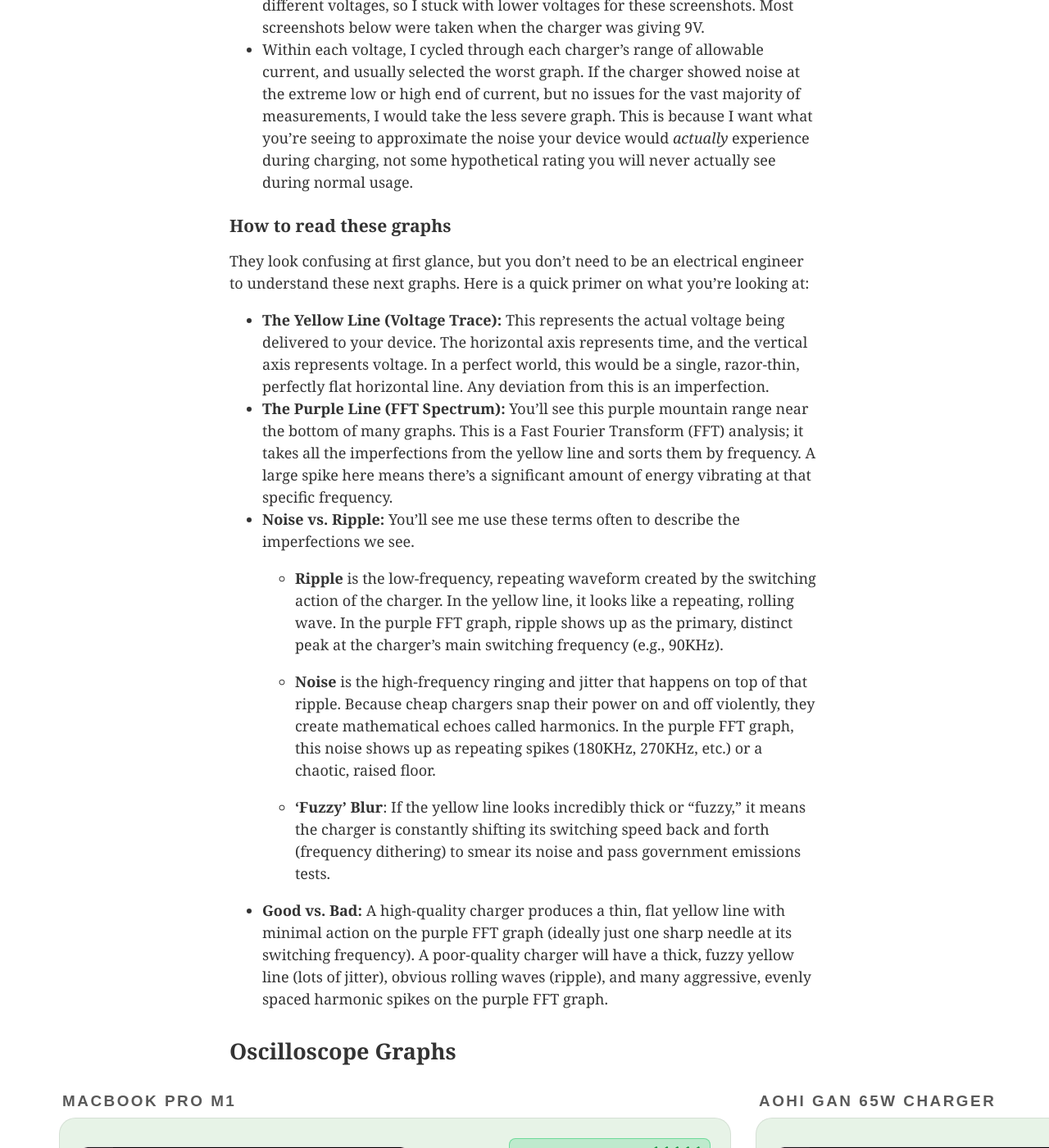
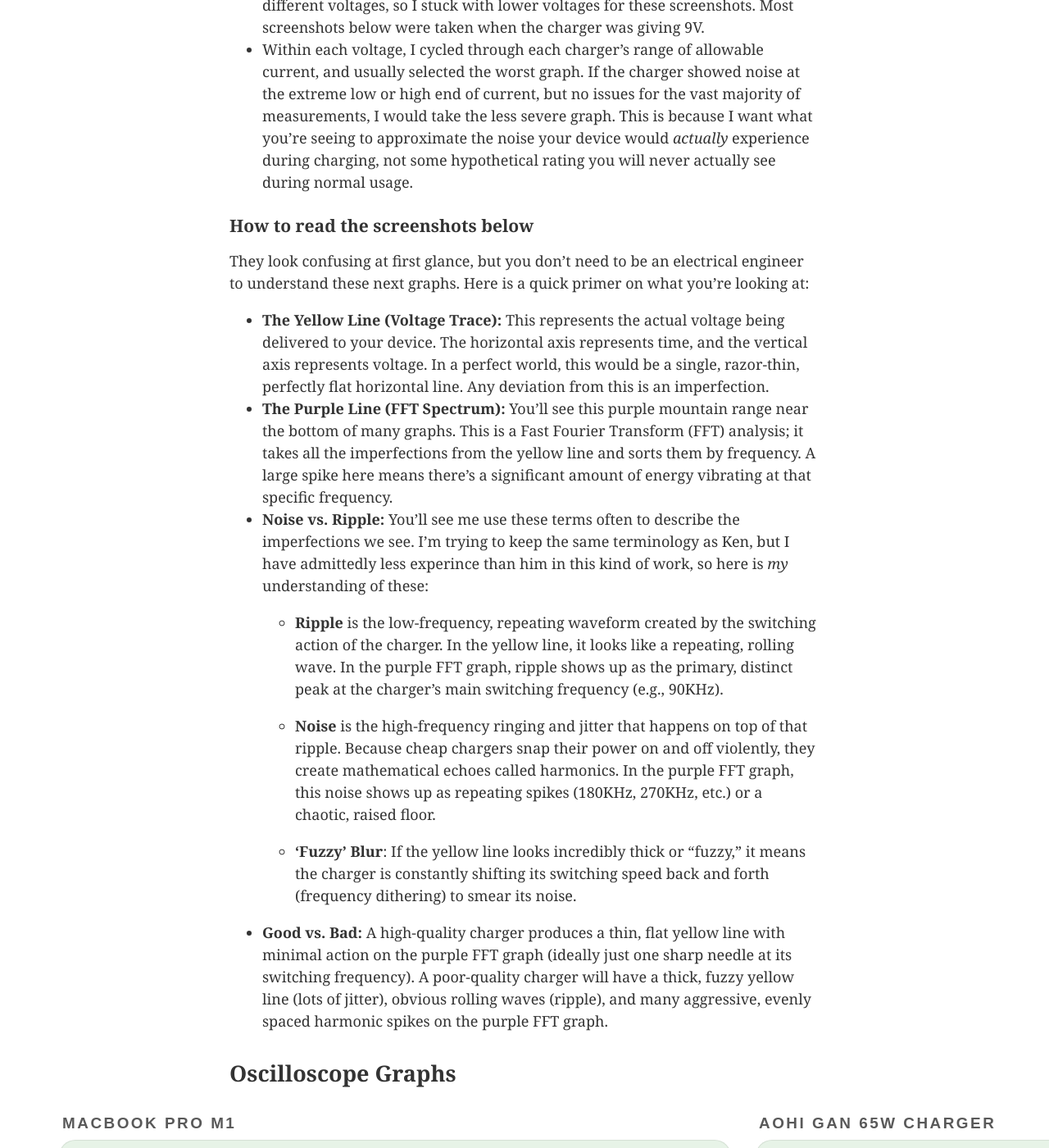
Before and after one commit to 0sps/sull1van.com, a Jekyll site: the page built from _posts/2026-01-19-a-dozen-chargers-in-the-lab.md, in a window 1280 px wide and 1400 px high, scrolled down 4899 px. Shown: the whole window at 82% size. Built offline with Jekyll 4.4.1, drawn with Linux system fonts in a browser that asks for light colours.

Commit message:
Update 2026-01-19-a-dozen-chargers-in-the-lab.md

```diff
--- a/_posts/2026-01-19-a-dozen-chargers-in-the-lab.md
+++ b/_posts/2026-01-19-a-dozen-chargers-in-the-lab.md
@@ -414,18 +414,18 @@ Scroll through the cards and click any one to expand the full oscilloscope trace
 - Within each voltage, I cycled through each charger's range of allowable current, and usually selected the worst graph. If the charger showed noise at the extreme low or high end of current, but no issues for the vast majority of measurements, I would take the less severe graph. This is because I want what you're seeing to approximate the noise your device would *actually* experience during  charging, not some hypothetical rating you will never actually see during normal usage.
 
 
-### How to read these graphs
+### How to read the screenshots below
 
 They look confusing at first glance, but you don't need to be an electrical engineer to understand these next graphs. Here is a quick primer on what you're looking at:
 
 - **The Yellow Line (Voltage Trace):** This represents the actual voltage being delivered to your device. The horizontal axis represents time, and the vertical axis represents voltage. In a perfect world, this would be a single, razor-thin, perfectly flat horizontal line. Any deviation from this is an imperfection.
 - **The Purple Line (FFT Spectrum):** You'll see this purple mountain range near the bottom of many graphs. This is a Fast Fourier Transform (FFT) analysis; it takes all the imperfections from the yellow line and sorts them by frequency. A large spike here means there's a significant amount of energy vibrating at that specific frequency.
-- **Noise vs. Ripple:** You'll see me use these terms often to describe the imperfections we see.
+- **Noise vs. Ripple:** You'll see me use these terms often to describe the imperfections we see. I'm trying to keep the same terminology as Ken, but I have admittedly less experince than him in this kind of work, so here is *my* understanding of these:
   - **Ripple** is the low-frequency, repeating waveform created by the switching action of the charger. In the yellow line, it looks like a repeating, rolling wave. In the purple FFT graph, ripple shows up as the primary, distinct peak at the charger's main switching frequency (e.g., 90KHz).
 
   - **Noise** is the high-frequency ringing and jitter that happens on top of that ripple. Because cheap chargers snap their power on and off violently, they create mathematical echoes called harmonics. In the purple FFT graph, this noise shows up as repeating spikes (180KHz, 270KHz, etc.) or a chaotic, raised floor.
 
-  - **'Fuzzy' Blur**: If the yellow line looks incredibly thick or "fuzzy," it means the charger is constantly shifting its switching speed back and forth (frequency dithering) to smear its noise and pass government emissions tests.
+  - **'Fuzzy' Blur**: If the yellow line looks incredibly thick or "fuzzy," it means the charger is constantly shifting its switching speed back and forth (frequency dithering) to smear its noise.
 
 - **Good vs. Bad:** A high-quality charger produces a thin, flat yellow line with minimal action on the purple FFT graph (ideally just one sharp needle at its switching frequency). A poor-quality charger will have a thick, fuzzy yellow line (lots of jitter), obvious rolling waves (ripple), and many aggressive, evenly spaced harmonic spikes on the purple FFT graph.
 
```
